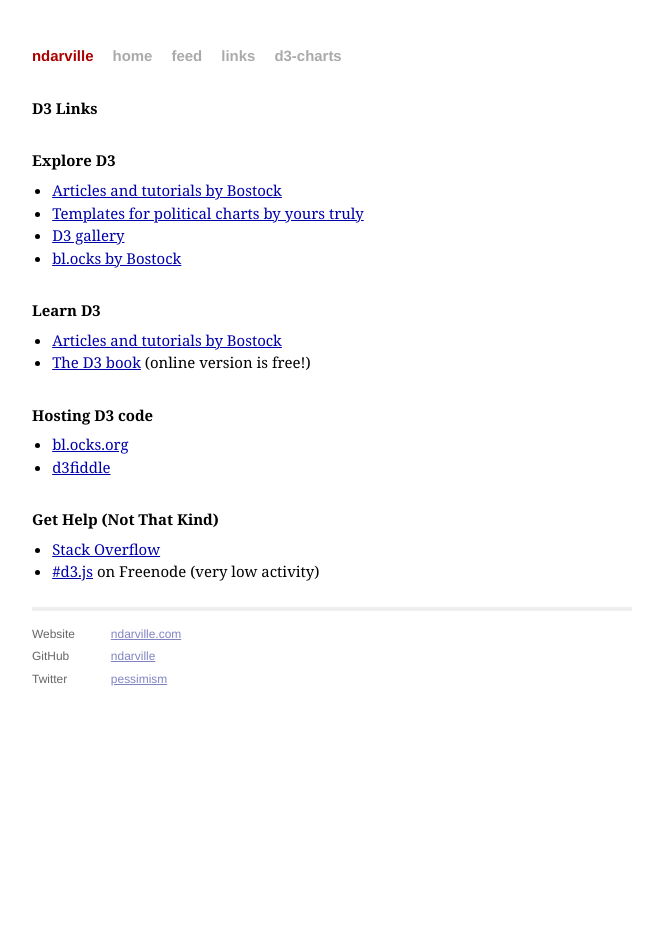
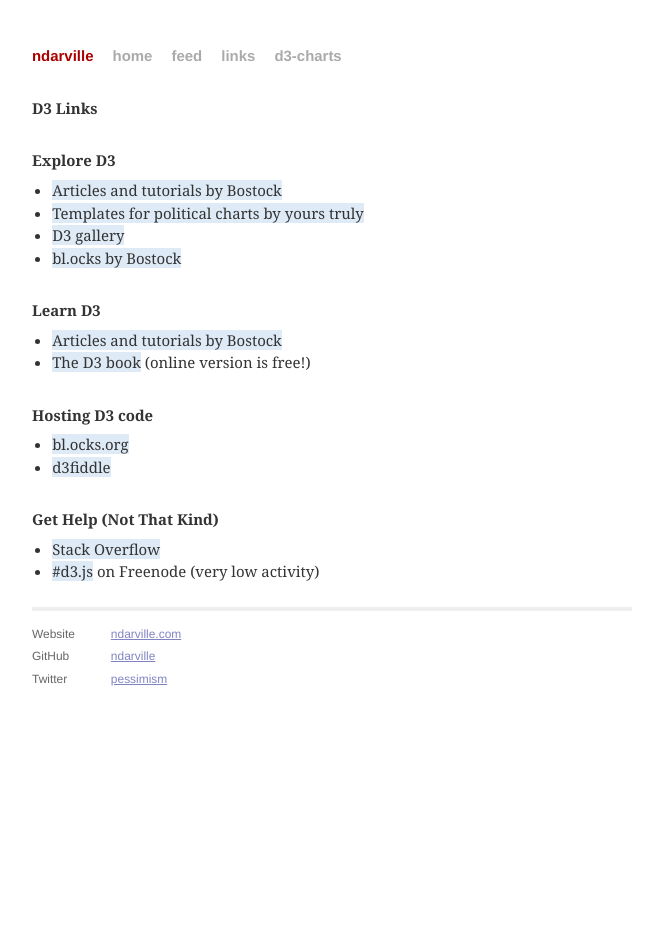
Before and after one commit to ndarville/ndarville.github.io, a Jekyll site: the page built from links.html, in a window 1280 px wide. Shown: the whole page, without its empty margins (308-971 px from the left). Built offline with Jekyll 4.4.1, drawn with Linux system fonts in a browser that asks for light colours; Markdown is read by kramdown in place of the engine named in the settings.

Commit message:
Better CSS for font text and links

```diff
--- a/css/custom.css
+++ b/css/custom.css
@@ -1,5 +1,6 @@
 body {
     font-family: "Helvetica Neue", Helvetica, Arial, sans-serif;
+    color: #333;
 }
 
 .site {
@@ -11,6 +12,12 @@
 }
 
 a, a:visited { color: #00A; }
+
+.post a {
+    color: #333;
+    background-color: #DEEBF7;
+    text-decoration: none;
+}
 
 h3, h4, h5 {
     margin-top: 1em; margin-bottom: 0.5em;
```
Also changed, not shown: css/style.min.css.
